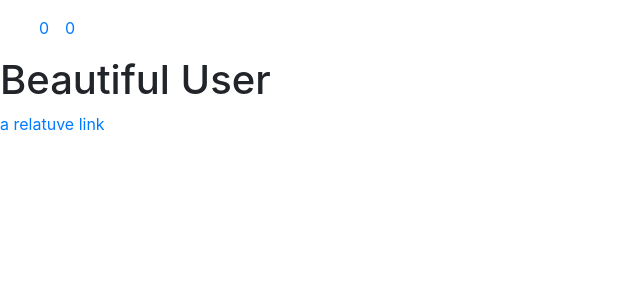
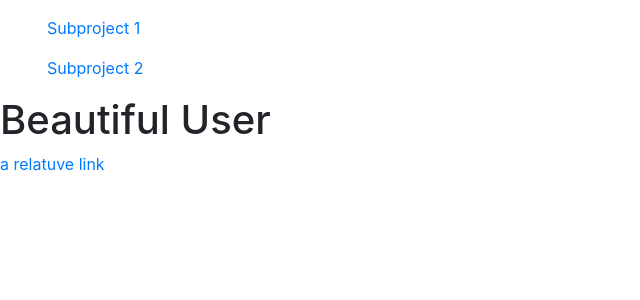
Before and after one commit to TestOrgLeonB/testorgleonb.github.io, a Jekyll site: the page built from README.md, in a window 1280 px wide. Shown: the top 300 px of the page, without its empty margins (0-640 px from the left). Built offline with Jekyll 4.4.1, drawn with Linux system fonts in a browser that asks for light colours; our own code applies the rules of GitHub Pages for plain Markdown files.

Commit message:
make vertical

```diff
--- a/_layouts/default.html
+++ b/_layouts/default.html
@@ -10,12 +10,12 @@
     <nav class="navbar navbar-expand-lg bg-body-tertiary">
 
         <div class="container-fluid">
-            <ul class="navbar-nav">
+            <ul class="nav flex-column">
                 {% for project in site.data.projects %}
                     {% for subproject in project %}
                         {% assign remainder = forloop.index0 | modulo: 2 %}
-                        {% if remainder == 0 %}
-                            <li class="nav-item"><a class="nav-link active" href="{{subproject[0].project_root}}"> {{forloop.index0}}</a></li>
+                        {% if remainder == 1 %}
+                            <li class="nav-item"><a class="nav-link active" href="{{subproject[0].project_root}}"> {{subproject[0].title}}</a></li>
                         {% endif %}
                     {% endfor %}
                 {% endfor %}
```
